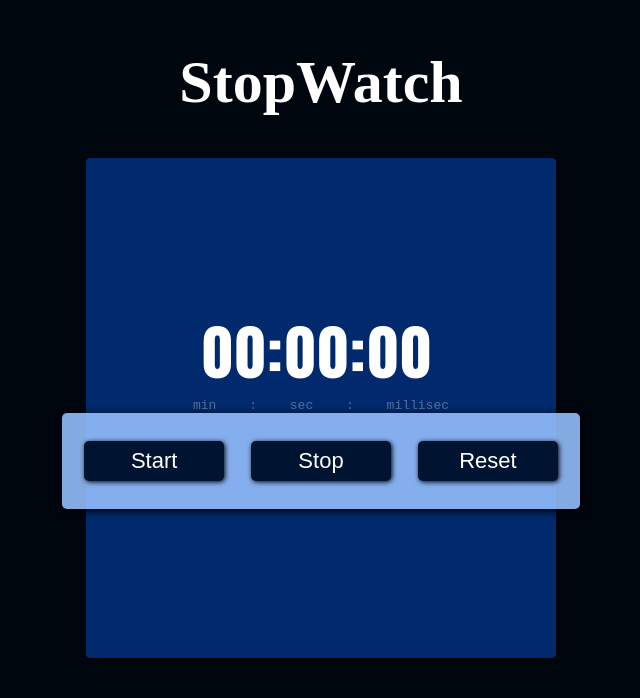
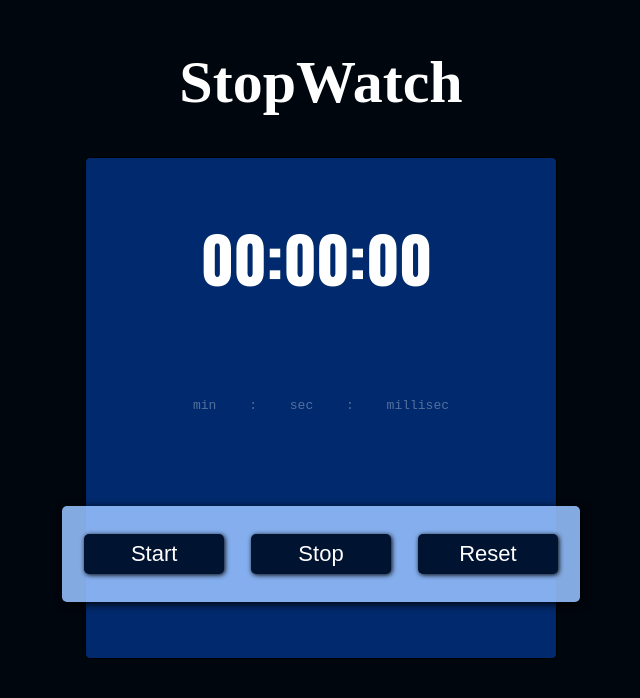
Before and after one commit to ahmed-uns/stop-watch, a React (Vite) app: page / in a window 1280 px wide. Shown: the top 698 px of the page, without its empty margins (319-959 px from the left). Built offline with nearby package versions, Linux system fonts and the light colour scheme.

Commit message:
Update App.css

```diff
--- a/src/App.css
+++ b/src/App.css
@@ -20,7 +20,7 @@ h1 {
   padding: 10px;
   display: flex;
   flex-direction: column;
-  justify-content: center;
+  justify-content: space-around;
   align-items: center;
   color: white;
   height: 60vb;
@@ -95,6 +95,7 @@ button {
   }
   #time {
     font-size: 80px;
+    line-height:140%;
   }
   #outer-box {
     width: 90%;
```
